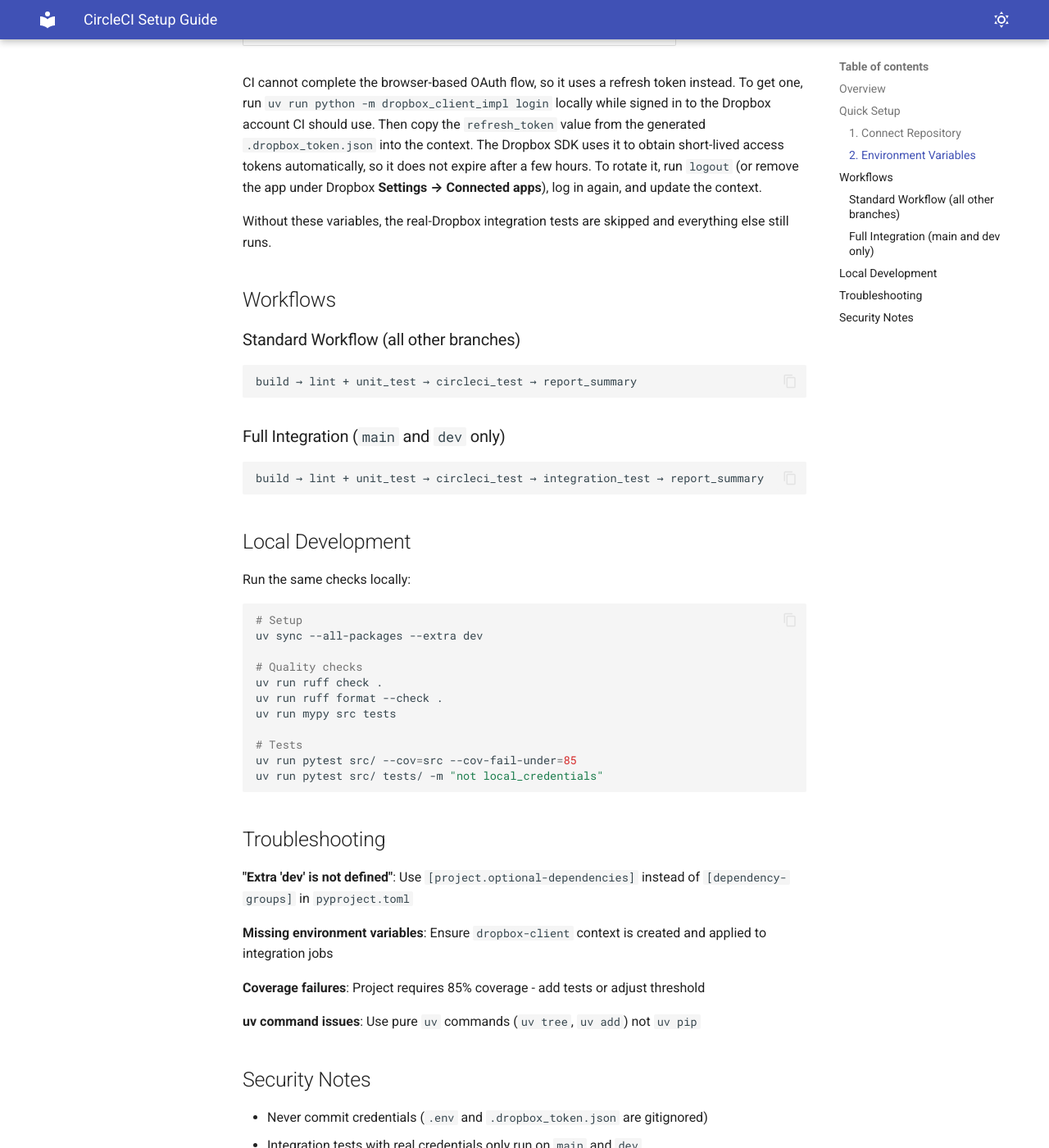
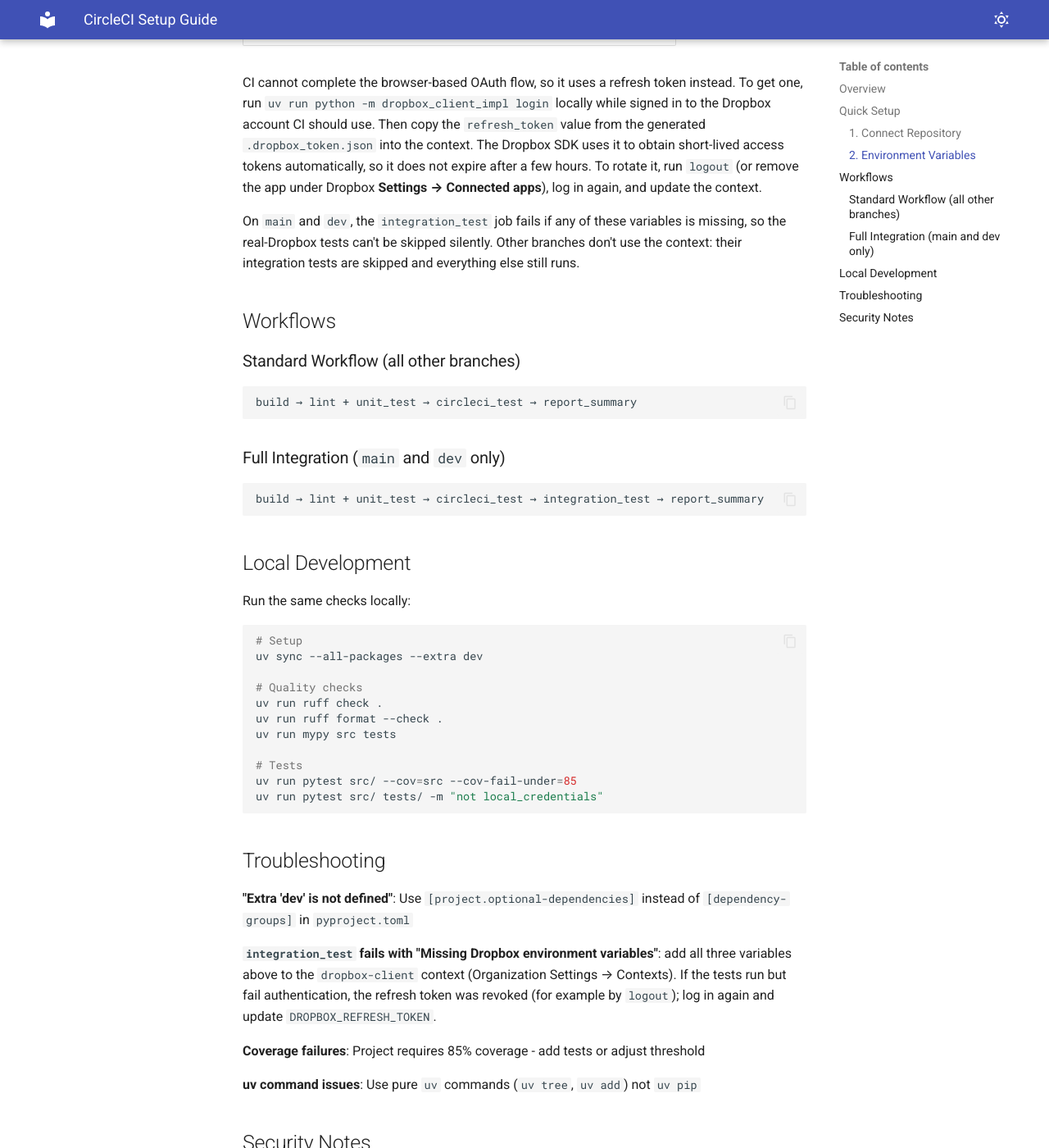
Before and after one commit to Shreyas191/OSPSD-Team-3, an MkDocs documentation site: the page built from docs/circleci-setup.md, in a window 1280 px wide and 1400 px high, scrolled down 1022 px. Shown: the whole window at 82% size. Built offline with MkDocs 1.6.1 and Material for MkDocs 9.7.7, drawn with Linux system fonts in a browser that asks for light colours.

Commit message:
Fail the integration job when Dropbox credentials are missing
integration_test only runs on main and dev. Without the dropbox-client
context variables it printed a warning, every real-Dropbox test was
skipped, and the job still passed, which is what happened until the
context was filled in. Exit with an error instead so a missing or
removed credential shows up as a red build.

Also document the new failure in docs/circleci-setup.md and fix the
coverage threshold in docs/testing.md (85%, as CI enforces, not 90%).

```diff
--- a/docs/circleci-setup.md
+++ b/docs/circleci-setup.md
@@ -31,7 +31,7 @@
 
 CI cannot complete the browser-based OAuth flow, so it uses a refresh token instead. To get one, run `uv run python -m dropbox_client_impl login` locally while signed in to the Dropbox account CI should use. Then copy the `refresh_token` value from the generated `.dropbox_token.json` into the context. The Dropbox SDK uses it to obtain short-lived access tokens automatically, so it does not expire after a few hours. To rotate it, run `logout` (or remove the app under Dropbox **Settings → Connected apps**), log in again, and update the context.
 
-Without these variables, the real-Dropbox integration tests are skipped and everything else still runs.
+On `main` and `dev`, the `integration_test` job fails if any of these variables is missing, so the real-Dropbox tests can't be skipped silently. Other branches don't use the context: their integration tests are skipped and everything else still runs.
 
 ## Workflows
 
@@ -67,7 +67,7 @@
 
 **"Extra 'dev' is not defined"**: Use `[project.optional-dependencies]` instead of `[dependency-groups]` in `pyproject.toml`
 
-**Missing environment variables**: Ensure `dropbox-client` context is created and applied to integration jobs
+**`integration_test` fails with "Missing Dropbox environment variables"**: add all three variables above to the `dropbox-client` context (Organization Settings → Contexts). If the tests run but fail authentication, the refresh token was revoked (for example by `logout`); log in again and update `DROPBOX_REFRESH_TOKEN`.
 
 **Coverage failures**: Project requires 85% coverage - add tests or adjust threshold
 
```
Also changed, not shown: docs/testing.md (+1 -1 lines), 1 other file.
